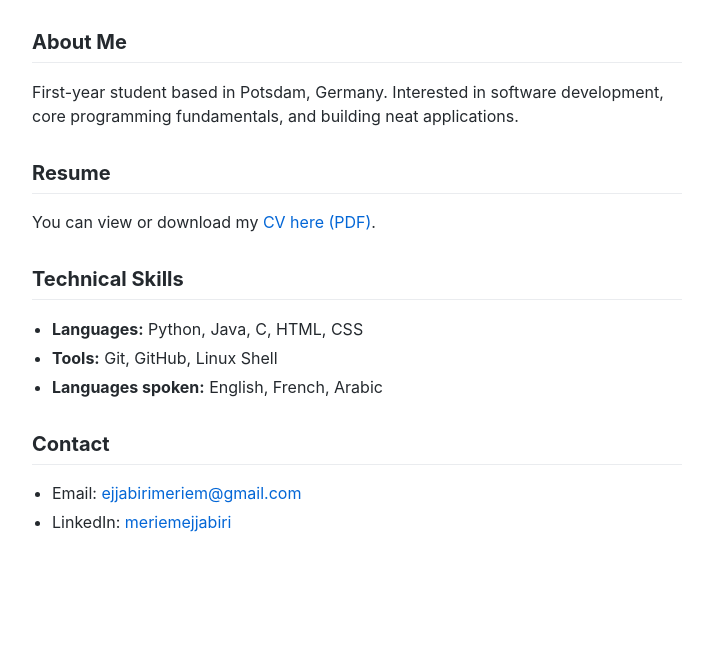
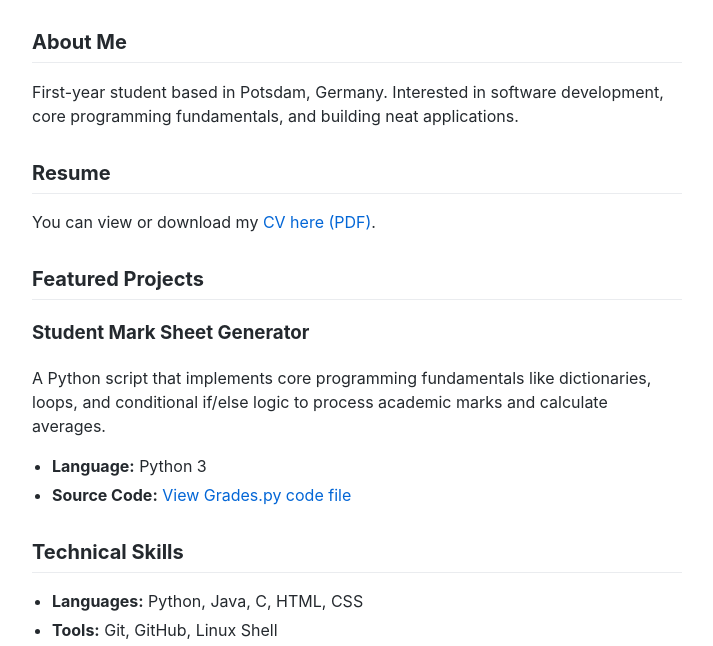
Before and after one commit to Mimz-jb/Meriem-Ej-Jabiri-portfolio, a plain HTML site: page index.html in a window 1280 px wide. Shown: the part 131-777 px from the top of the page, without its empty margins (283-996 px from the left). Drawn offline with Linux system fonts and the light colour scheme.

Commit message:
Add featured projects section to index.html

```diff
--- a/index.html
+++ b/index.html
@@ -32,6 +32,14 @@
     <h2>Resume</h2>
     <p>You can view or download my <a href="cv/Meriem's cv.pdf" download>CV here (PDF)</a>.</p>
 
+    <h2>Featured Projects</h2>
+    <h3>Student Mark Sheet Generator</h3>
+    <p>A Python script that implements core programming fundamentals like dictionaries, loops, and conditional if/else logic to process academic marks and calculate averages.</p>
+    <ul>
+        <li><strong>Language:</strong> Python 3</li>
+        <li><strong>Source Code:</strong> <a href="projects/Grades.py" target="_blank">View Grades.py code file</a></li>
+    </ul>
+
     <h2>Technical Skills</h2>
     <ul>
         <li><strong>Languages:</strong> Python, Java, C, HTML, CSS</li>
```
